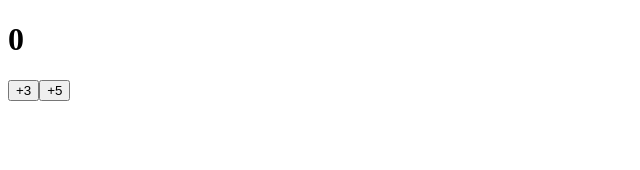
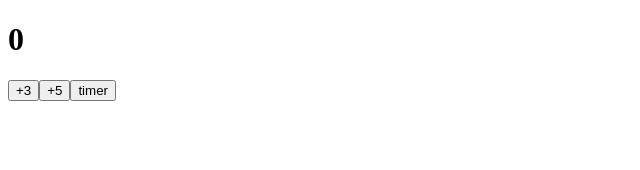
Before and after one commit to mjy90377/React1, a React (Vite) app in the folder react1/: page / in a window 1280 px wide. Shown: the top 170 px of the page, without its empty margins (0-640 px from the left). Built offline with nearby package versions, Linux system fonts and the light colour scheme.

Commit message:
큐 구조 확인

```diff
--- a/react1/src/components/BtnClick.jsx
+++ b/react1/src/components/BtnClick.jsx
@@ -17,11 +17,20 @@ export default function BtnClick(){
         alert(number);
     }
 
+    function handleTimer () {
+        setNumber(number + 5);
+        setTimeout ( () => {
+            alert(number);
+        }, 3000);
+    }
+
+
     return (
         <>
             <h1>{number}</h1>
             <button onClick={handleIncrease3}>+3</button>
             <button onClick={handleIncrease5}>+5</button>
+            <button onClick={handleTimer}>timer</button>
         </>
     )
 }
```
